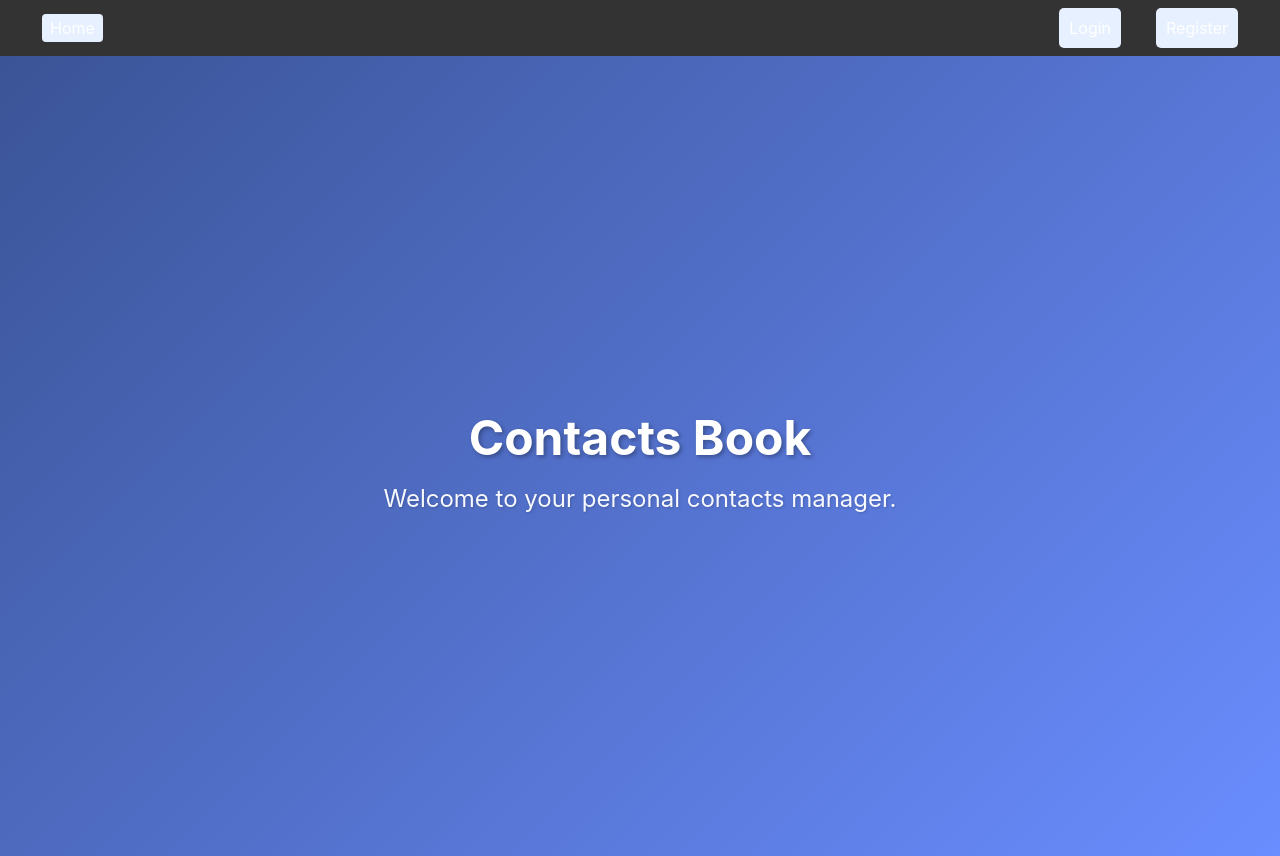
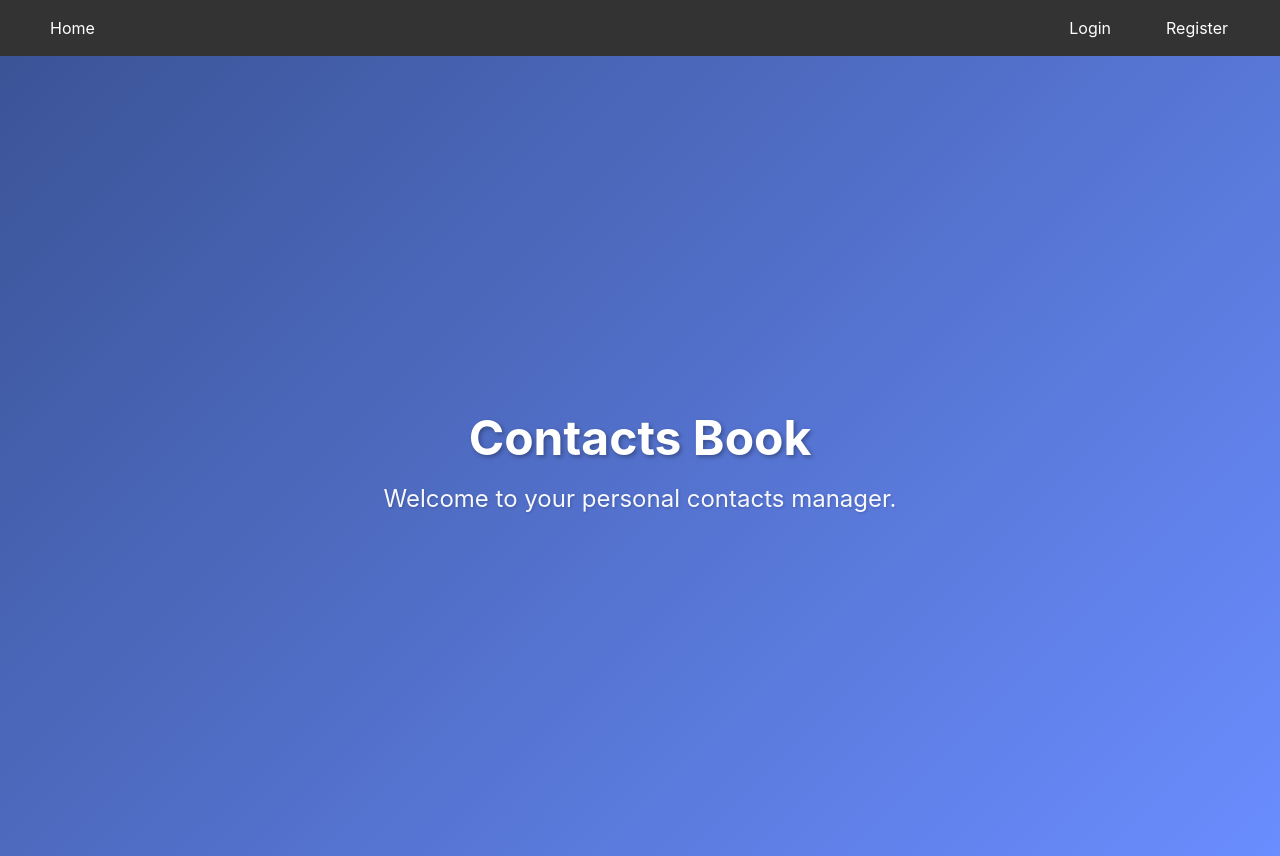
Before and after one commit to ViktoriiaKN/goit-react-hw-08, a React (Vite) app: page / in a window 1280 px wide. Built offline with nearby package versions, Linux system fonts and the light colour scheme.

Commit message:
hover for links corrected

```diff
--- a/src/components/AppBar/AppBar.module.css
+++ b/src/components/AppBar/AppBar.module.css
@@ -19,7 +19,3 @@
   margin: 0 10px;
   transition: color 0.3s ease;
 }
-
-.header a:hover {
-  color: #646cff;
-}
--- a/src/pages/LoginPage/LoginPage.module.css
+++ b/src/pages/LoginPage/LoginPage.module.css
@@ -76,7 +76,6 @@ p {
 
 a {
   color: #007bff;
-  background-color: #e7f0ff;
   border-radius: 4px;
   padding: 4px 8px;
   text-decoration: none;
```
